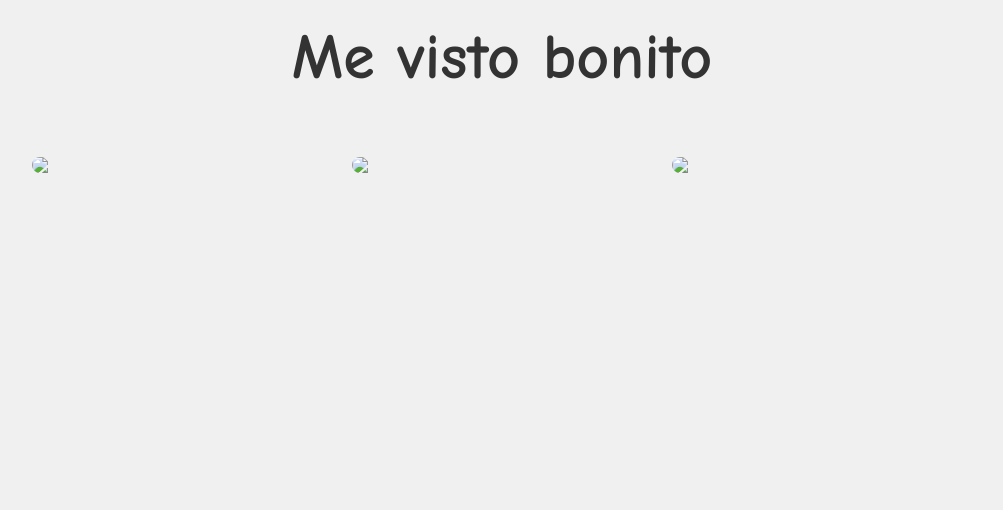
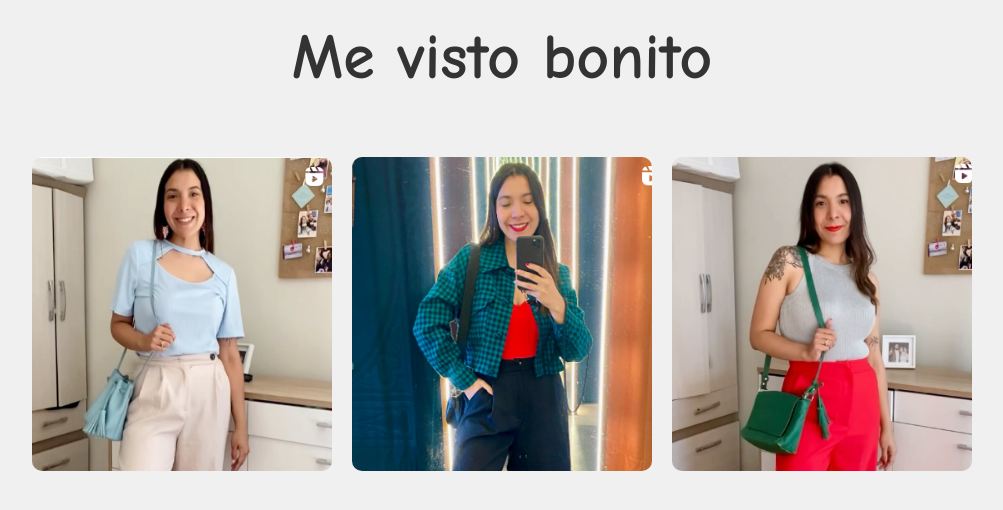
Before and after one commit to palma2034/mevistobonito.cl, a plain HTML site: page index.html in a window 1280 px wide. Shown: the whole page, without its empty margins (138-1141 px from the left). Drawn offline with Linux system fonts and the light colour scheme; files whose address does not match are found by name.

Commit message:
Add files via upload

```diff
--- a/index.html
+++ b/index.html
@@ -36,9 +36,9 @@
 <body>
     <h1>Me visto bonito</h1>
     <div class="image-container">
-        <img src="C:/Users/pc/OneDrive/Escritorio/Regalo Ori/Página/imagen1.jpg">
-        <img src="C:/Users/pc/OneDrive/Escritorio/Regalo Ori/Página/imagen2.jpg">
-        <img src="C:/Users/pc/OneDrive/Escritorio/Regalo Ori/Página/imagen3.jpg">
+        <img src="C:/Users/pc/OneDrive/Escritorio/Regalo Ori/Página/imagen1.png">
+        <img src="C:/Users/pc/OneDrive/Escritorio/Regalo Ori/Página/imagen2.png">
+        <img src="C:/Users/pc/OneDrive/Escritorio/Regalo Ori/Página/imagen3.png">
     </div>
 </body>
 </html>
```
